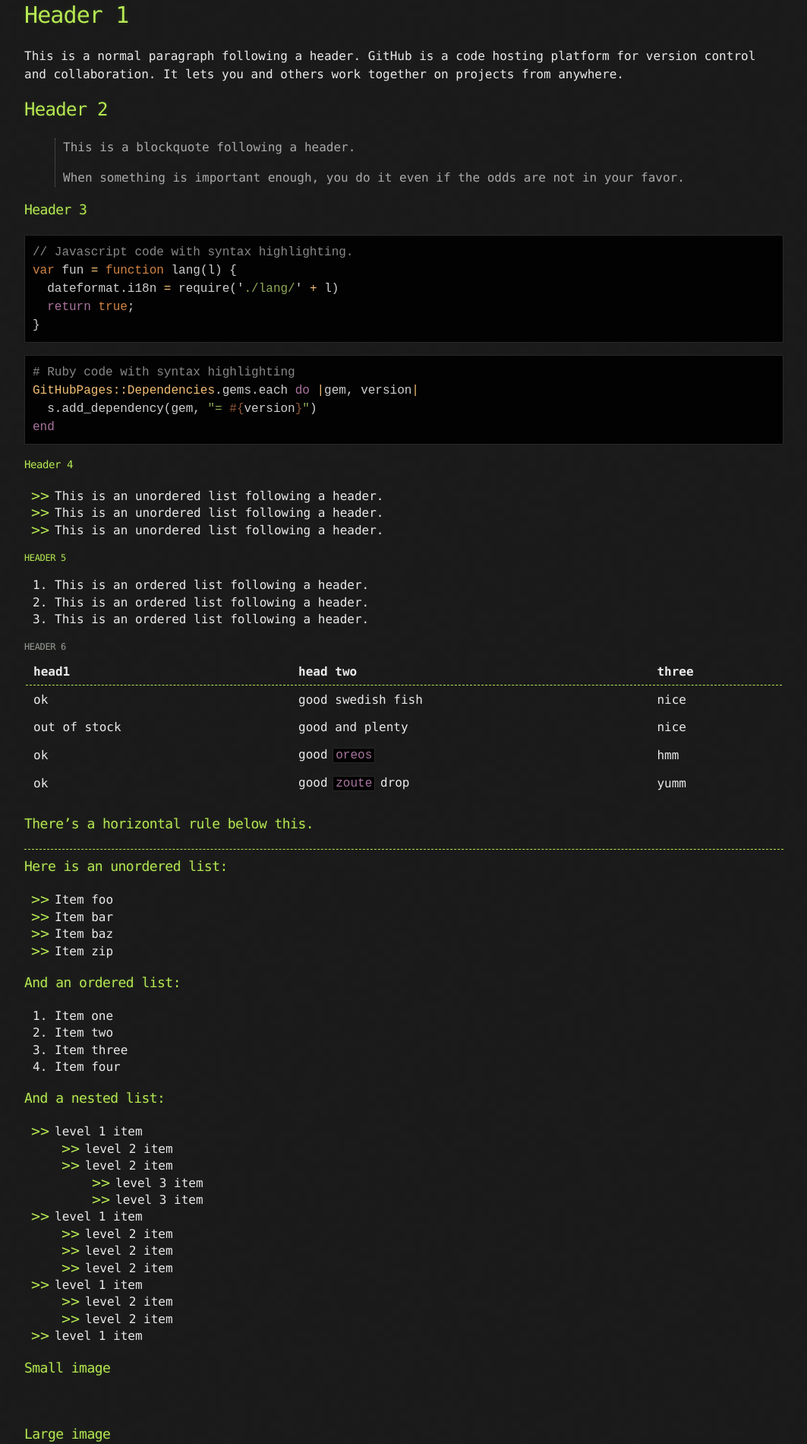
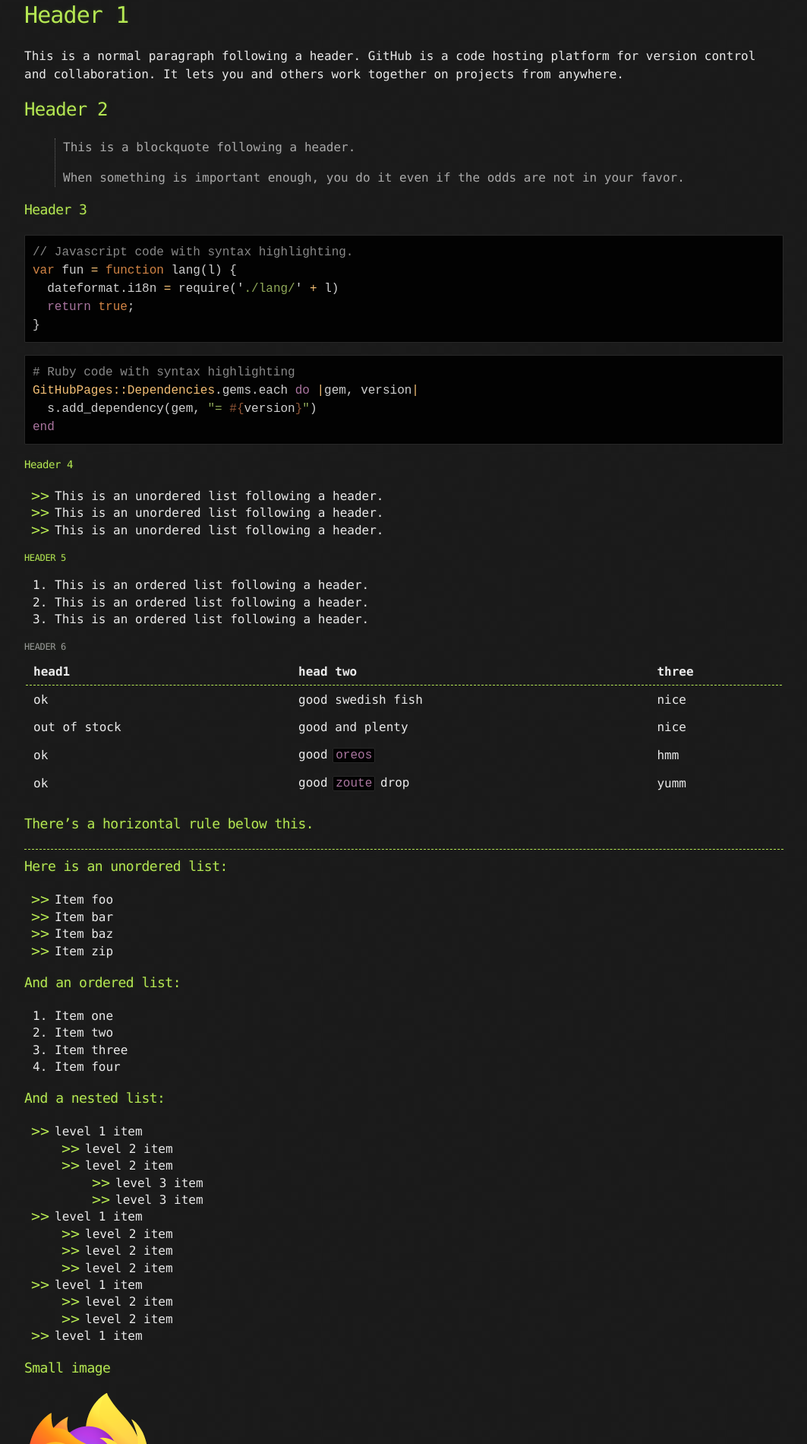
Before and after one commit to Layer8Sec/blog, a Jekyll site: the page built from _posts/2021-02-21-Tunning-Firefox-for-Pentesting.md, in a window 1280 px wide. Shown: the part 468-2368 px from the top of the page at 76% size, without its empty margins (108-1171 px from the left). Built offline with Jekyll 4.4.1, drawn with Linux system fonts in a browser that asks for light colours; grey boxes are pictures that could not be loaded.

Commit message:
post_img

```diff
--- a/_posts/2021-02-21-Tunning-Firefox-for-Pentesting.md
+++ b/_posts/2021-02-21-Tunning-Firefox-for-Pentesting.md
@@ -97,7 +97,7 @@ end
 
 ### Small image
 
-![](_posts\img\firefox_logo.png)
+![](assets\posts\firefox_logo.png)
 
 ### Large image
 
```
Also changed, not shown: assets/posts/firefox_logo.png (renamed from _posts/img/firefox_logo.png).
